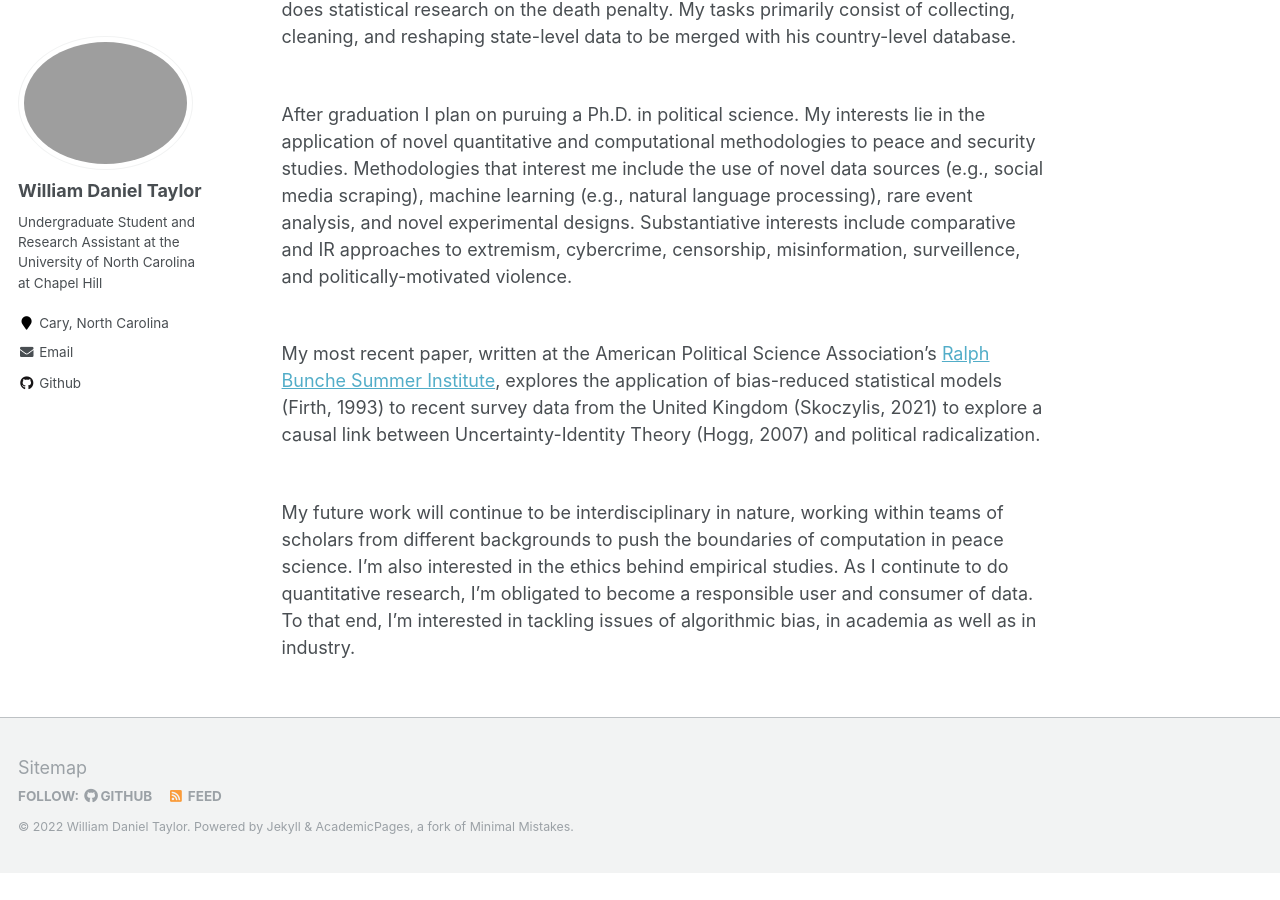
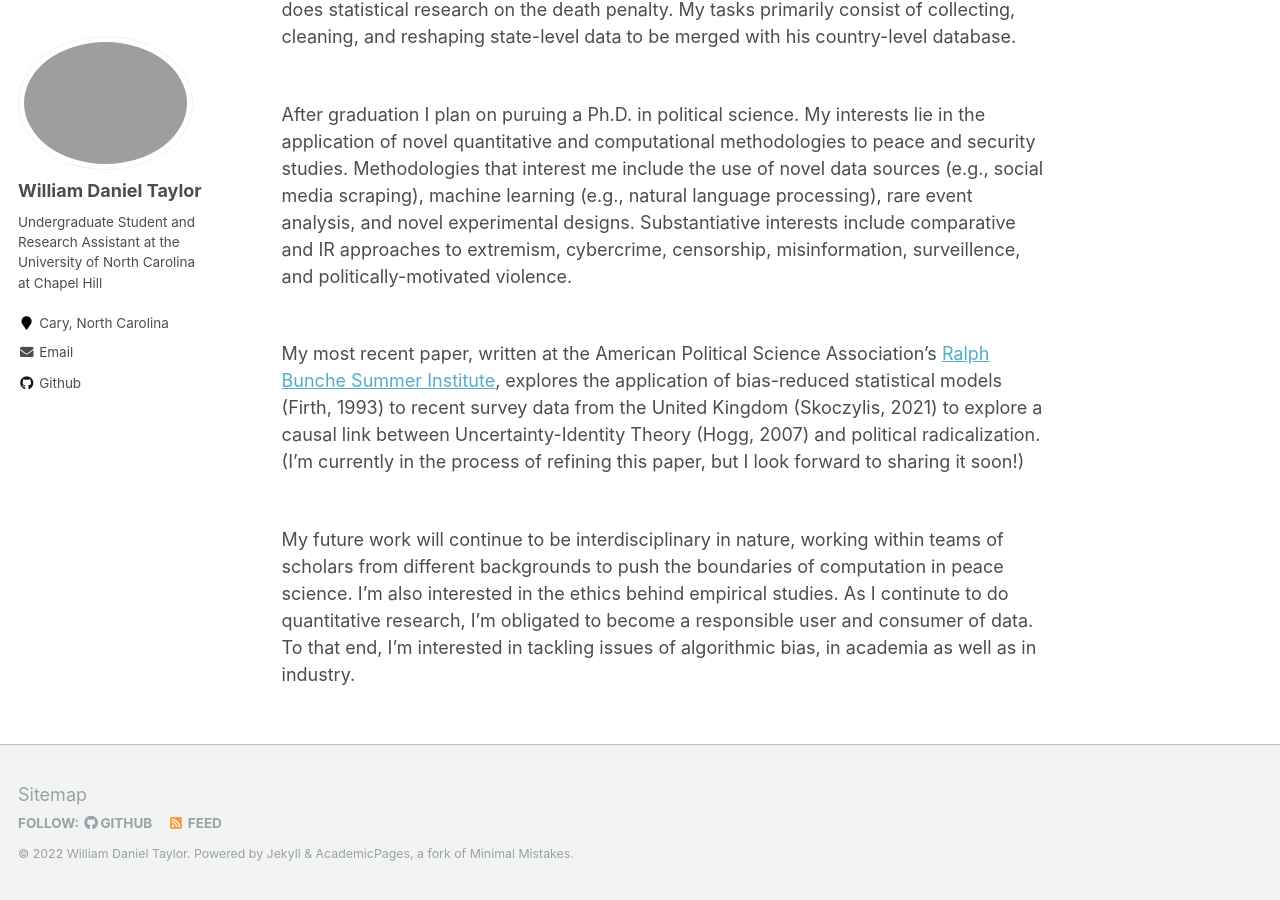
Before and after one commit to wdtaylor30/wdtaylor30.github.io, a Jekyll site: the page built from _pages/about.md, in a window 1280 px wide and 900 px high, scrolled down 878 px. Built offline with Jekyll 4.4.1, drawn with Linux system fonts in a browser that asks for light colours; before the commit the page ends 1751 px from its top, so only the background shows below that.

Commit message:
update about.md

```diff
--- a/_pages/about.md
+++ b/_pages/about.md
@@ -17,6 +17,6 @@ I currently work as an Undergraduate Research Assistant with [Dr. Frank Baumgart
 
 After graduation I plan on puruing a Ph.D. in political science. My interests lie in the application of novel quantitative and computational methodologies to peace and security studies. Methodologies that interest me include the use of novel data sources (e.g., social media scraping), machine learning (e.g., natural language processing), rare event analysis, and novel experimental designs. Substantiative interests include comparative and IR approaches to extremism, cybercrime, censorship, misinformation, surveillence, and politically-motivated violence.<br><br>
 
-My most recent paper, written at the American Political Science Association's [Ralph Bunche Summer Institute](https://www.apsanet.org/DIVERSITY/Ralph-Bunche-Summer-Institute/Current-RBSI-Scholars), explores the application of bias-reduced statistical models (Firth, 1993) to recent survey data from the United Kingdom (Skoczylis, 2021) to explore a causal link between Uncertainty-Identity Theory (Hogg, 2007) and political radicalization.<br> <br>
+My most recent paper, written at the American Political Science Association's [Ralph Bunche Summer Institute](https://www.apsanet.org/DIVERSITY/Ralph-Bunche-Summer-Institute/Current-RBSI-Scholars), explores the application of bias-reduced statistical models (Firth, 1993) to recent survey data from the United Kingdom (Skoczylis, 2021) to explore a causal link between Uncertainty-Identity Theory (Hogg, 2007) and political radicalization. (I'm currently in the process of refining this paper, but I look forward to sharing it soon!)<br> <br>
 
 My future work will continue to be interdisciplinary in nature, working within teams of scholars from different backgrounds to push the boundaries of computation in peace science. I'm also interested in the ethics behind empirical studies. As I continute to do quantitative research, I'm obligated to become a responsible user and consumer of data. To that end, I'm interested in tackling issues of algorithmic bias, in academia as well as in industry.
```
